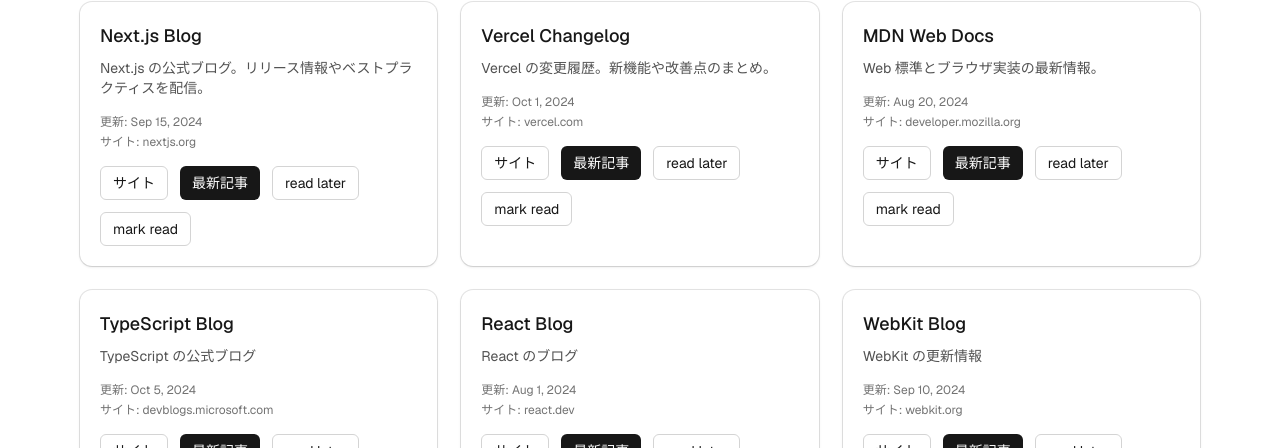
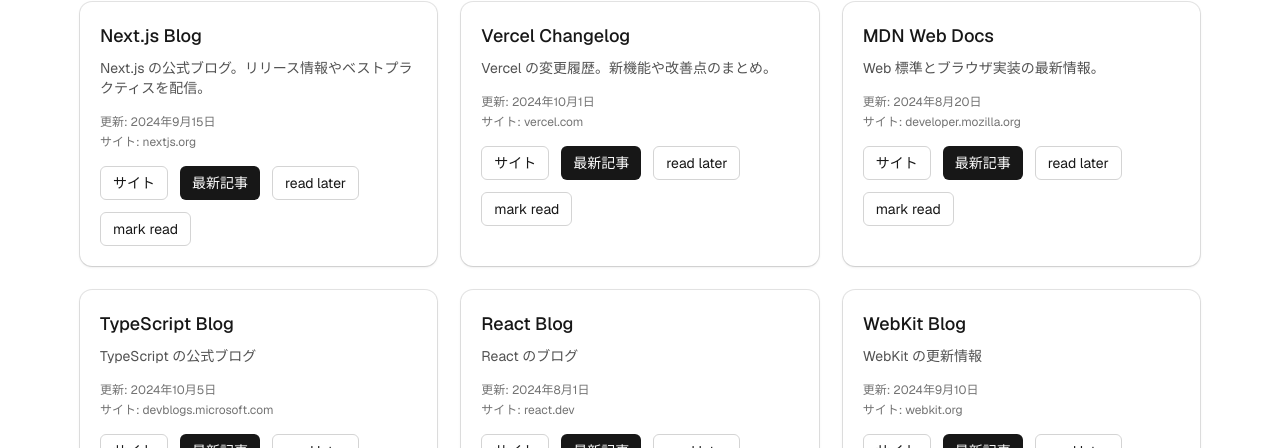
Before and after one commit to mumei404/rss-reader, a Next.js app: page /feed in a window 1280 px wide. Shown: the part 180-628 px from the top of the page. Built offline with nearby package versions, Linux system fonts and the light colour scheme.

Commit message:
fix(feed): Hydration mismatch回避のため日付のロケールを固定(ja-JP)

```diff
--- a/src/app/feed/FeedListClient.tsx
+++ b/src/app/feed/FeedListClient.tsx
@@ -97,7 +97,7 @@
                   <dt className="sr-only">更新日</dt>
                   <dd>
                     <time dateTime={f.updatedAt}>
-                      更新: {new Date(f.updatedAt).toLocaleDateString(undefined, {
+                      更新: {new Date(f.updatedAt).toLocaleDateString("ja-JP", {
                         year: "numeric",
                         month: "short",
                         day: "numeric",
```
